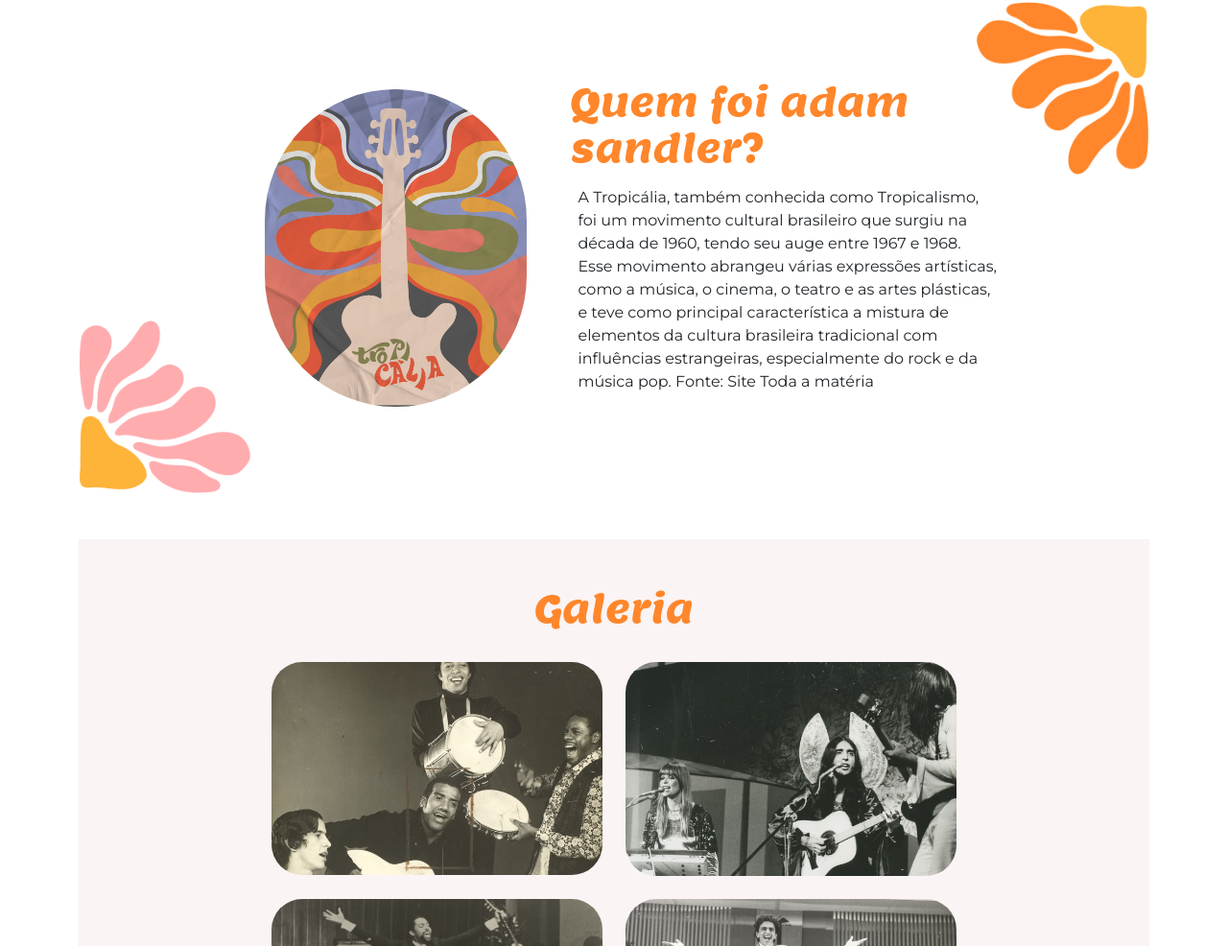
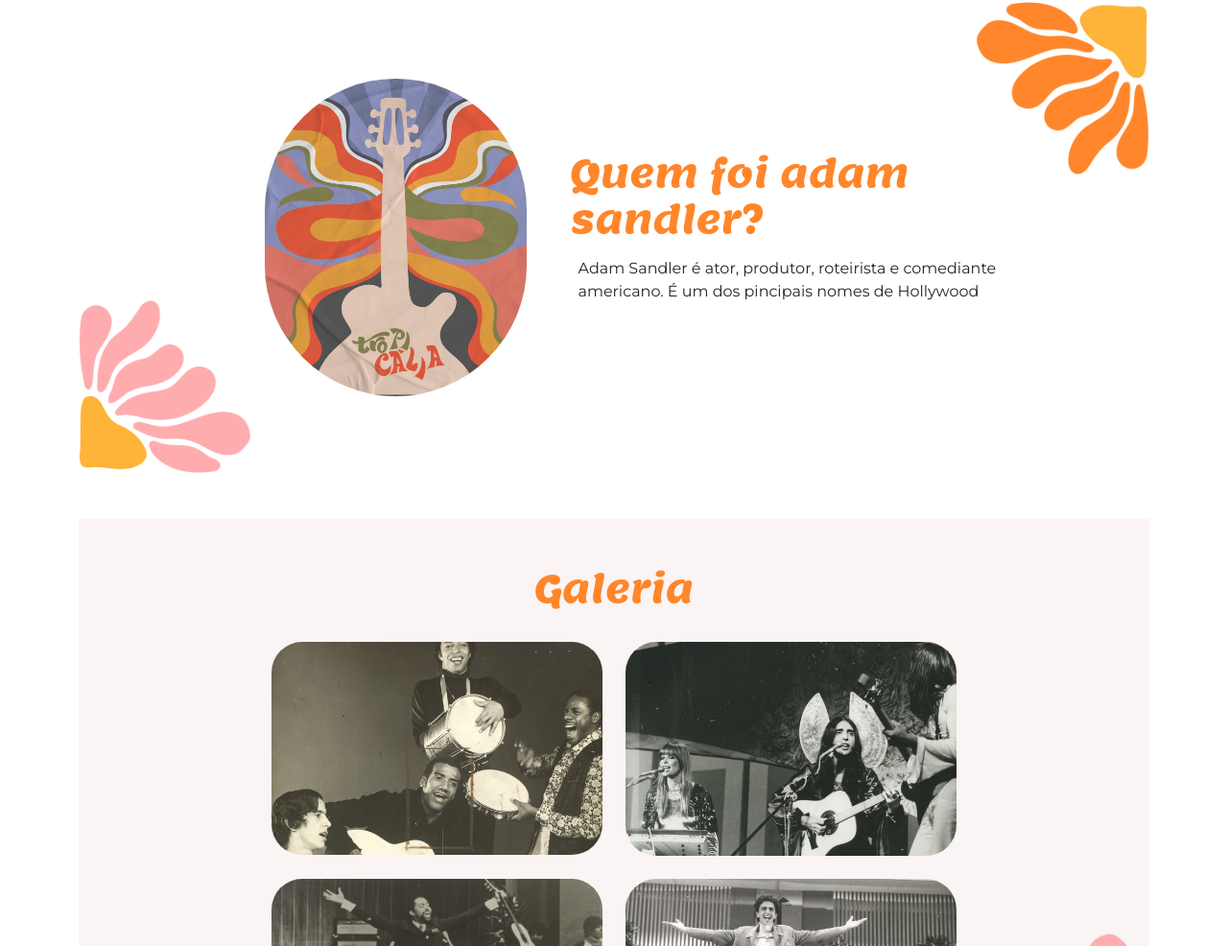
Before and after one commit to ferreiranicole/acessibiliodade22, a plain HTML site: page index.html in a window 1280 px wide. Shown: the part 1007-1993 px from the top of the page at 96% size. Drawn offline with nearby package versions, Linux system fonts and the light colour scheme.

Commit message:
confirmar

```diff
--- a/index.html
+++ b/index.html
@@ -58,11 +58,7 @@
                 </div>
                 <div class="col-5">
                     <h2>Quem foi adam sandler?</h2>
-                    <p class="p-2">A Tropicália, também conhecida como Tropicalismo, foi um movimento cultural
-                        brasileiro que surgiu na década de 1960, tendo seu auge entre 1967 e 1968. Esse movimento
-                        abrangeu várias expressões artísticas, como a música, o cinema, o teatro e as artes plásticas, e
-                        teve como principal característica a mistura de elementos da cultura brasileira tradicional com
-                        influências estrangeiras, especialmente do rock e da música pop. Fonte: Site Toda a matéria</p>
+                    <p class="p-2">Adam Sandler é ator, produtor, roteirista e comediante americano. É um dos pincipais nomes de Hollywood</p>
                 </div>
             </div>
         </section>
```
